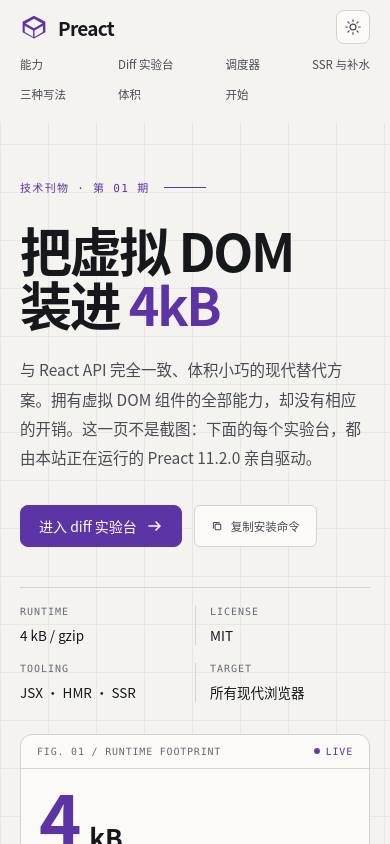
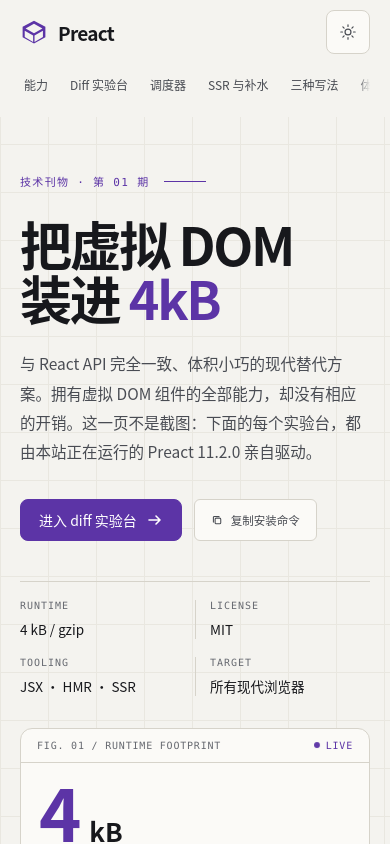
Before and after one commit to bbylw/preact-cn, a Preact app: page / in a window 390 px wide. Shown: the top 844 px of the page. Built offline with nearby package versions, Linux system fonts and the light colour scheme.

Commit message:
fix: improve mobile navigation and controls
Co-authored-by: Claude <noreply@anthropic.com>

```diff
--- a/src/components/Header.tsx
+++ b/src/components/Header.tsx
@@ -1,4 +1,4 @@
-import { useEffect, useState } from 'preact/hooks';
+import { useEffect, useRef, useState } from 'preact/hooks';
 import type { Theme } from '../lib/theme';
 import { PREACT_VERSION } from '../data/content';
 
@@ -14,6 +14,7 @@ const NAV = [
 
 export function Header(props: { theme: Theme; onToggle: () => void; lifted: boolean }) {
 	const dark = props.theme === 'dark';
+	const navRef = useRef<HTMLElement>(null);
 	const [active, setActive] = useState('');
 
 	useEffect(() => {
@@ -31,6 +32,29 @@ export function Header(props: { theme: Theme; onToggle: () => void; lifted: bool
 		return () => observer.disconnect();
 	}, []);
 
+	useEffect(() => {
+		const nav = navRef.current;
+		const link = nav?.querySelector<HTMLAnchorElement>('[aria-current="true"]');
+		if (!nav || !link || nav.scrollWidth <= nav.clientWidth) return;
+
+		const navBounds = nav.getBoundingClientRect();
+		const linkBounds = link.getBoundingClientRect();
+		const fade = parseFloat(getComputedStyle(nav).maskImage.match(/calc\(100% - ([\d.]+)px\)/)?.[1] ?? '0');
+		const visibleRight = navBounds.right - fade - 6;
+
+		if (linkBounds.right > visibleRight) {
+			nav.scrollBy({
+				left: linkBounds.right - visibleRight,
+				behavior: matchMedia('(prefers-reduced-motion: reduce)').matches ? 'instant' : 'smooth',
+			});
+		} else if (linkBounds.left < navBounds.left + 4) {
+			nav.scrollBy({
+				left: linkBounds.left - navBounds.left - 4,
+				behavior: matchMedia('(prefers-reduced-motion: reduce)').matches ? 'instant' : 'smooth',
+			});
+		}
+	}, [active]);
+
 	return (
 		<header class={`topbar${props.lifted ? ' topbar--lifted' : ''}`}>
 			<div class="topbar__inner shell">
@@ -41,7 +65,7 @@ export function Header(props: { theme: Theme; onToggle: () => void; lifted: bool
 					<span class="brand__name">Preact</span>
 				</a>
 
-				<nav class="topnav" aria-label="站内导航">
+				<nav ref={navRef} class="topnav" aria-label="站内导航（可横向滚动）">
 					{NAV.map(item => (
 						<a
 							key={item.href}
--- a/src/styles/global.css
+++ b/src/styles/global.css
@@ -2,7 +2,7 @@
   --paper: #f4f3ef;
   --paper-2: #eceae3;
   --surface: #fbfaf7;
-  --paper-veil: #f4f3efe8;
+  --paper-veil: #f4f3eff7;
   --ink: #17181c;
   --ink-2: #494c53;
   --ink-3: #666970;
@@ -28,7 +28,7 @@ html[data-theme='dark'] {
   --paper: #121317;
   --paper-2: #1a1c22;
   --surface: #191b21;
-  --paper-veil: #121317e8;
+  --paper-veil: #121317f7;
   --ink: #f0efe9;
   --ink-2: #b7b9c0;
   --ink-3: #8b8e97;
@@ -197,7 +197,7 @@ body .scroll-progress__bar {
 .section {
   max-width: 1400px;
   margin-inline: auto;
-  padding-block: clamp(72px, 9vw, 132px);
+  padding-block: clamp(64px, 7.5vw, 108px);
   padding-inline: clamp(20px, 4vw, 64px);
 }
 
@@ -233,6 +233,7 @@ body .scroll-progress__bar {
 
 .brand {
   display: inline-flex;
+  min-height: 44px;
   align-items: center;
   gap: 10px;
   text-decoration: none;
@@ -264,11 +265,14 @@ body .scroll-progress__bar {
 }
 
 .topnav a {
+  display: inline-flex;
+  min-height: 40px;
+  align-items: center;
   flex: 0 0 auto;
   text-decoration: none;
   font-size: 13px;
   color: var(--ink-2);
-  padding-block: 8px;
+  padding: 8px 2px;
   border-bottom: 1px solid transparent;
 }
 
@@ -296,6 +300,7 @@ body .scroll-progress__bar {
 
 .theme-toggle {
   display: inline-flex;
+  min-height: 40px;
   align-items: center;
   gap: 8px;
   padding: 7px 11px;
@@ -392,7 +397,9 @@ body .scroll-progress__bar {
 }
 
 .text-link {
-  display: inline-block;
+  display: inline-flex;
+  min-height: 44px;
+  align-items: center;
   margin-top: 24px;
   color: var(--brand);
   font-size: 14px;
@@ -465,6 +472,7 @@ body .scroll-progress__bar {
 
 .copy-btn {
   display: inline-flex;
+  min-height: 40px;
   align-items: center;
   gap: 8px;
   padding: 7px 11px;
@@ -496,6 +504,7 @@ body .scroll-progress__bar {
 }
 
 .text-btn {
+  min-height: 40px;
   padding: 0;
   border: 0;
   background: none;
@@ -652,6 +661,7 @@ body .scroll-progress__bar {
 
 .field input {
   width: 100%;
+  min-height: 44px;
   padding: 11px 13px;
   border: 1px solid var(--line);
   border-radius: var(--r-control);
@@ -1143,6 +1153,7 @@ body .scroll-progress__bar {
 }
 
 .segmented button {
+  min-height: 44px;
   padding: 9px 14px;
   border: 0;
   border-right: 1px solid var(--line);
@@ -1197,6 +1208,7 @@ body .scroll-progress__bar {
 }
 
 .ssr-card button {
+  min-height: 44px;
   margin-top: 14px;
   padding: 8px 14px;
   border: 1px solid var(--brand);
@@ -1250,6 +1262,7 @@ body .scroll-progress__bar {
 }
 
 .tabs button {
+  min-height: 48px;
   flex: 1;
   display: flex;
   flex-direction: column;
@@ -1549,6 +1562,10 @@ body .scroll-progress__bar {
 }
 
 .footer__links a {
+  display: inline-flex;
+  min-height: 44px;
+  align-items: center;
+  padding-block: 4px;
   font-size: 13px;
   color: var(--ink-2);
   text-decoration: none;
@@ -1612,7 +1629,11 @@ body .scroll-progress__bar {
 
 @media (max-width: 760px) {
   html {
-    scroll-padding-top: 132px;
+    scroll-padding-top: 112px;
+  }
+
+  .topnav a:not([aria-current='true'])::after {
+    content: none;
   }
 
   .topbar__inner {
@@ -1623,16 +1644,38 @@ body .scroll-progress__bar {
 
   .topnav {
     order: 3;
-    flex-basis: 100%;
-    flex-wrap: wrap;
-    overflow: visible;
-    gap: 4px 14px;
-    padding-bottom: 6px;
+    flex: 0 0 100%;
+    width: 100%;
+    min-width: 0;
+    gap: 14px;
+    overflow-x: auto;
+    overflow-y: hidden;
+    overscroll-behavior-inline: contain;
+    scroll-padding-inline: 20px;
+    scroll-snap-type: x proximity;
+    scroll-behavior: smooth;
+    padding-bottom: 0;
+    -webkit-overflow-scrolling: touch;
+    scrollbar-width: thin;
+    scrollbar-color: var(--line) transparent;
+    mask-image: linear-gradient(to right, #000 0, #000 calc(100% - 12px), transparent 100%);
+    -webkit-mask-image: linear-gradient(to right, #000 0, #000 calc(100% - 12px), transparent 100%);
   }
 
   .topnav a {
+    min-height: 44px;
+    justify-content: center;
+    scroll-snap-align: start;
     font-size: 12px;
-    padding-block: 4px;
+    padding: 8px 4px;
+  }
+
+  .topnav::-webkit-scrollbar {
+    height: 3px;
+  }
+
+  .topnav::-webkit-scrollbar-thumb {
+    background: var(--line);
   }
 
   .topbar__tools {
@@ -1709,6 +1752,9 @@ body .scroll-progress__bar {
   }
 
   .theme-toggle {
+    min-width: 44px;
+    min-height: 44px;
+    justify-content: center;
     padding: 8px;
   }
 
@@ -1821,7 +1867,6 @@ body {
 }
 
 .copy-btn {
-  min-height: 34px;
   justify-content: center;
 }
 
@@ -1906,6 +1951,14 @@ body {
 @media (max-width: 760px) {
   .codeblock__pre {
     font-size: 12px;
+  }
+
+  .field input {
+    font-size: 16px;
+  }
+
+  .copy-btn {
+    min-height: 40px;
   }
 }
 
@@ -2012,6 +2065,9 @@ html:not(.has-js) .scale__bar--brand {
 /* ---------- footer ---------- */
 
 .footer__bottom a {
+  display: inline-flex;
+  min-height: 44px;
+  align-items: center;
   color: var(--ink-2);
   text-decoration: none;
   border-bottom: 1px solid var(--line);
@@ -2043,6 +2099,9 @@ html[data-theme='dark'] {
 }
 
 .start__link {
+  display: inline-flex;
+  min-height: 40px;
+  align-items: center;
   padding-bottom: 2px;
   border-bottom: 1px solid var(--line);
   color: var(--ink-2);
@@ -2057,20 +2116,26 @@ html[data-theme='dark'] {
   }
 }
 
+@media (pointer: coarse) {
+  .topnav a,
+  .theme-toggle,
+  .copy-btn,
+  .btn,
+  .text-link,
+  .segmented button,
+  .ssr-card button,
+  .tabs button,
+  .start__link,
+  .text-btn,
+  .footer__links a,
+  .footer__bottom a {
+    min-height: 44px;
+  }
+}
+
 /* ---------- narrow navigation ---------- */
 
-@media (max-width: 460px) {
-  .topnav {
-    display: grid;
-    grid-template-columns: repeat(4, auto);
-    justify-content: space-between;
-    gap: 6px 10px;
-  }
-
-  .topnav a {
-    font-size: 11.5px;
-  }
-}
+
 
 .codeblock__note {
   font-size: 12.5px;
```
Also changed, not shown: scripts/verify.mjs (+15 -6 lines).
